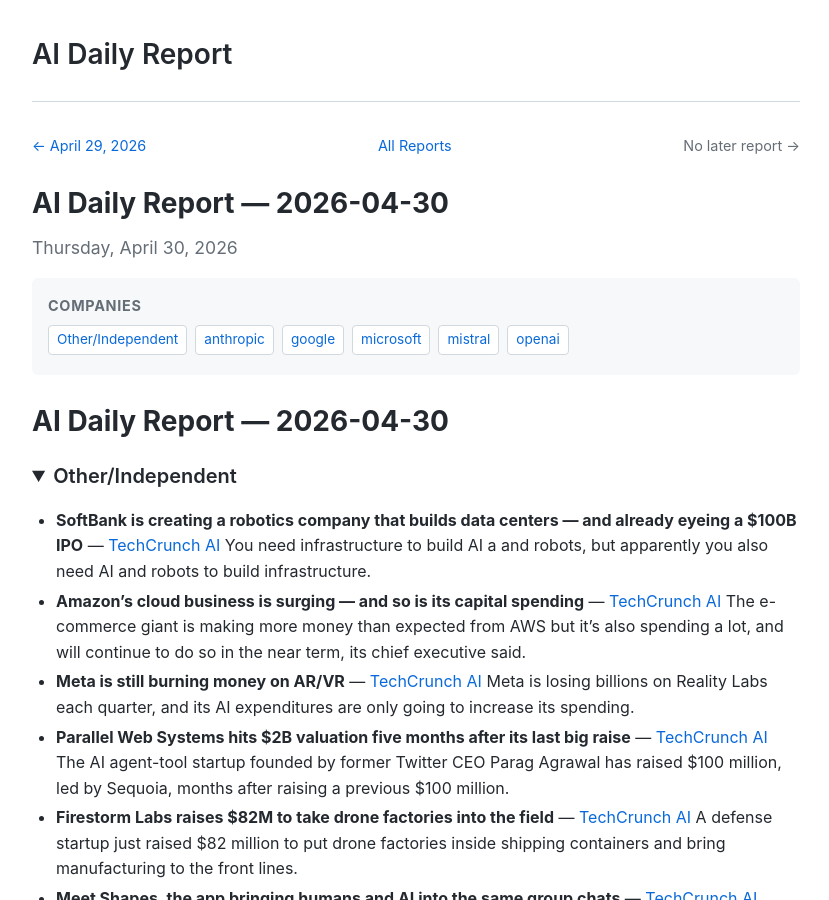
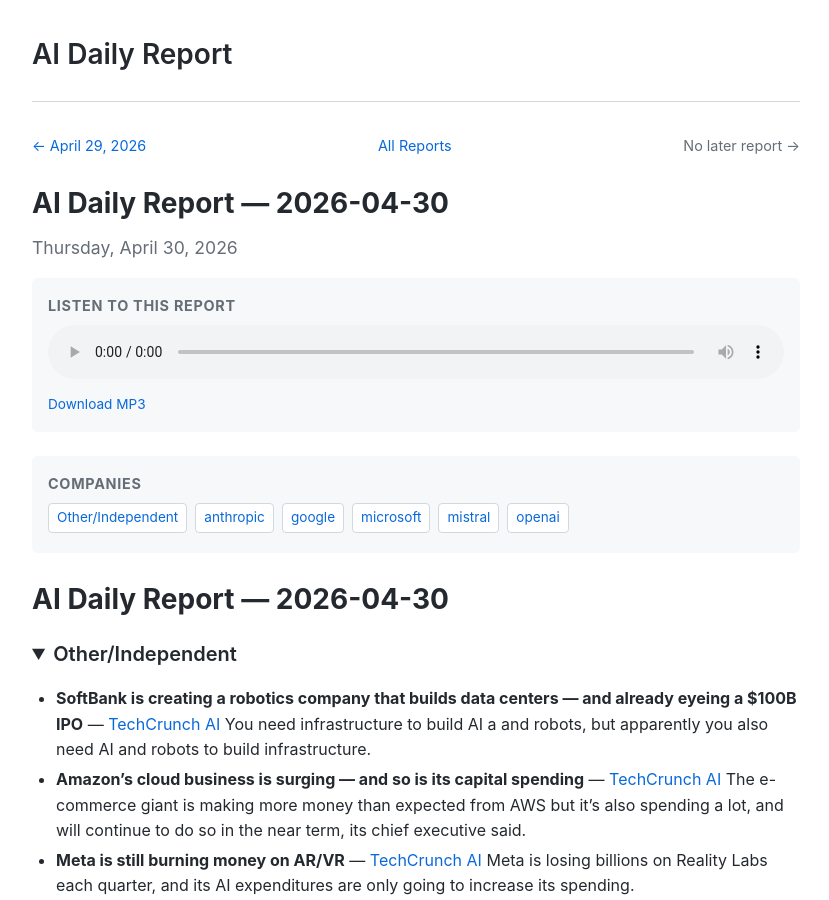
Before and after one commit to lankeami/ai-upskill, a Jekyll site: the page built from reports/2026-04-30.md, in a window 1280 px wide and 900 px high. Shown: the whole window, without its empty margins (224-1053 px from the left). Built offline with Jekyll 4.4.1, drawn with Linux system fonts in a browser that asks for light colours; part of the change alters nothing that is shown.

Commit message:
chore: add podcast URL to 2026-04-30 report

```diff
--- a/reports/2026-04-30.md
+++ b/reports/2026-04-30.md
@@ -4,6 +4,7 @@ title: "AI Daily Report — 2026-04-30"
 date: 2026-04-30
 companies: ["Other/Independent", "anthropic", "google", "microsoft", "mistral", "openai"]
 item_count: 54
+podcast_url: https://github.com/lankeami/ai-upskill/releases/download/podcast-2026-04-30/2026-04-30.mp3
 ---
 
 # AI Daily Report — 2026-04-30
```
